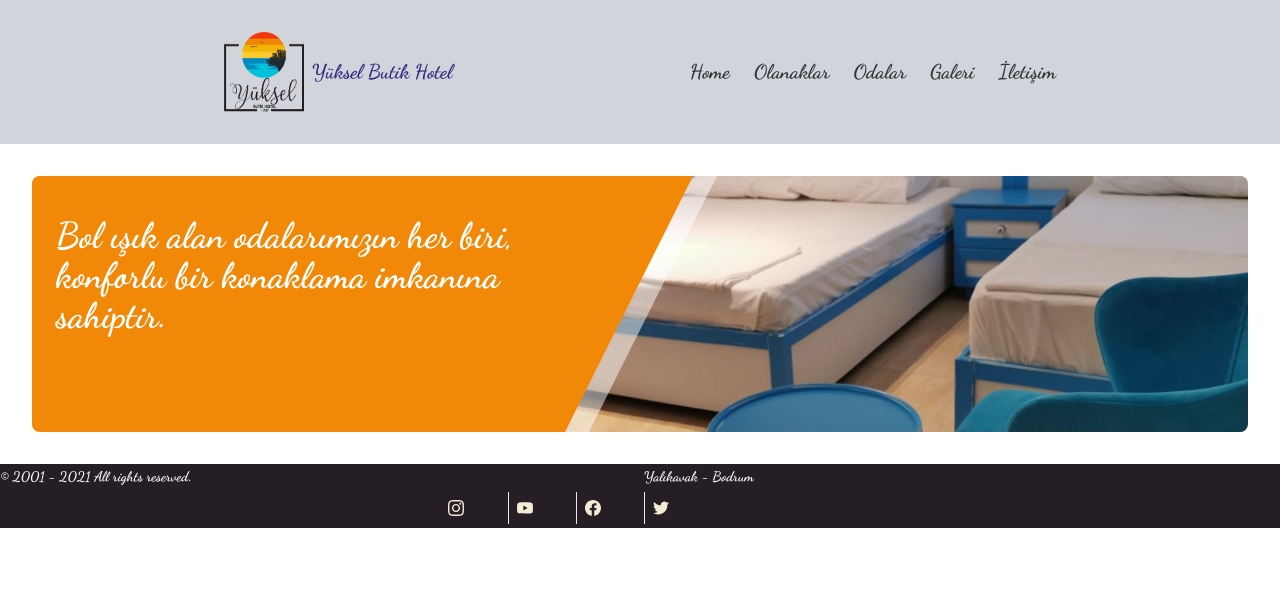
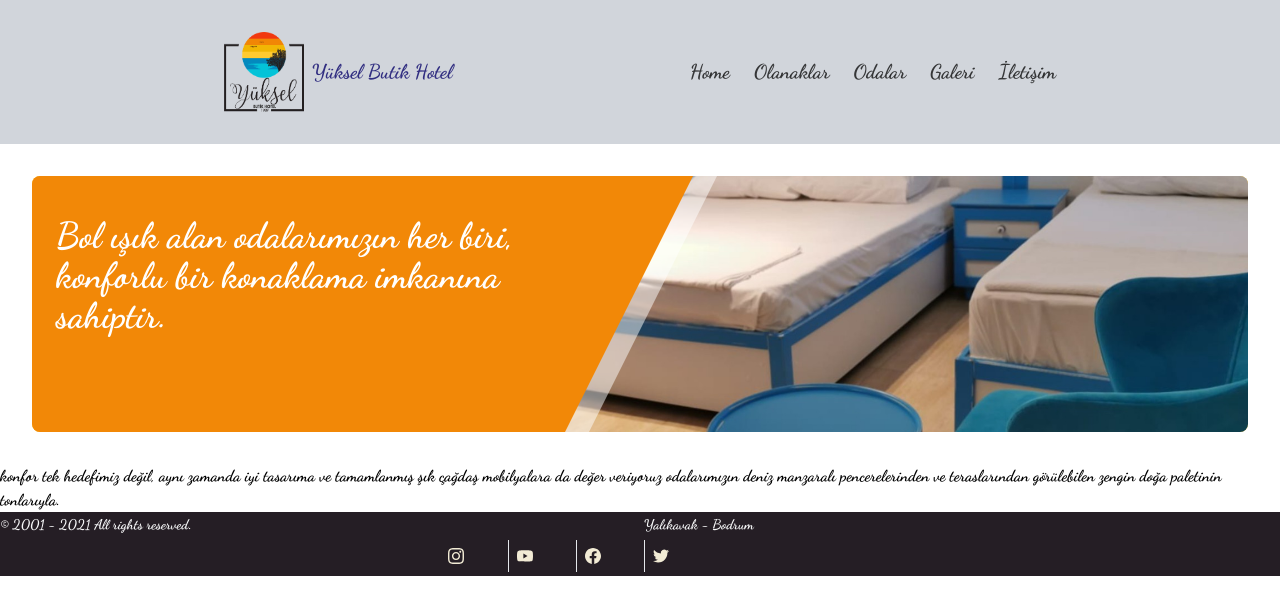
Before and after one commit to ebartan/yuksel-butik-hotel, a Next.js app: page /odalar in a window 1280 px wide. Shown: the top 614 px of the page. Built offline with nearby package versions, Linux system fonts and the light colour scheme.

Commit message:
header image duplicate all

```diff
--- a/pages/odalar.js
+++ b/pages/odalar.js
@@ -26,6 +26,8 @@ export default function Odalar() {
   <div className="absolute top-0 right-0 block w-9/12 h-full">
     <img alt="Snowy mountain lake" className="object-cover min-w-full h-full" src="/odalar.jpg"/></div>
 </div>
+<div>konfor tek hedefimiz değil, aynı zamanda iyi tasarıma ve tamamlanmış şık çağdaş mobilyalara da değer veriyoruz
+odalarımızın deniz manzaralı pencerelerinden ve teraslarından görülebilen zengin doğa paletinin tonlarıyla.</div>
       </Layout>
   )
 }
```
